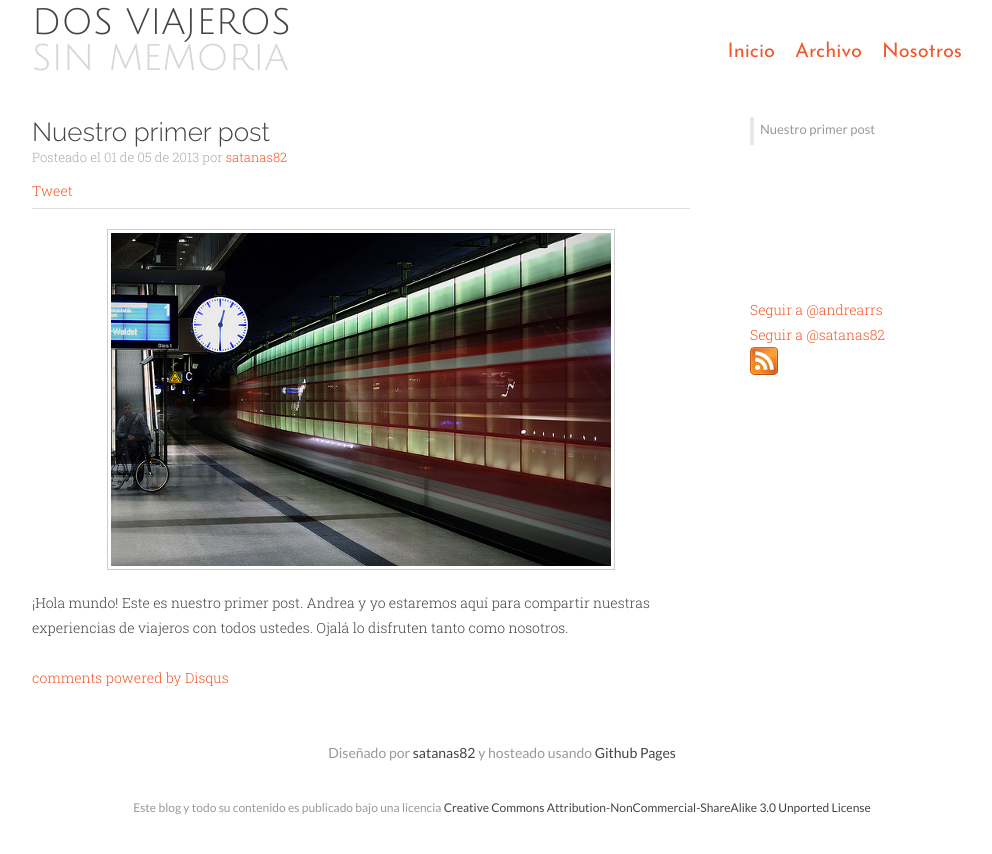
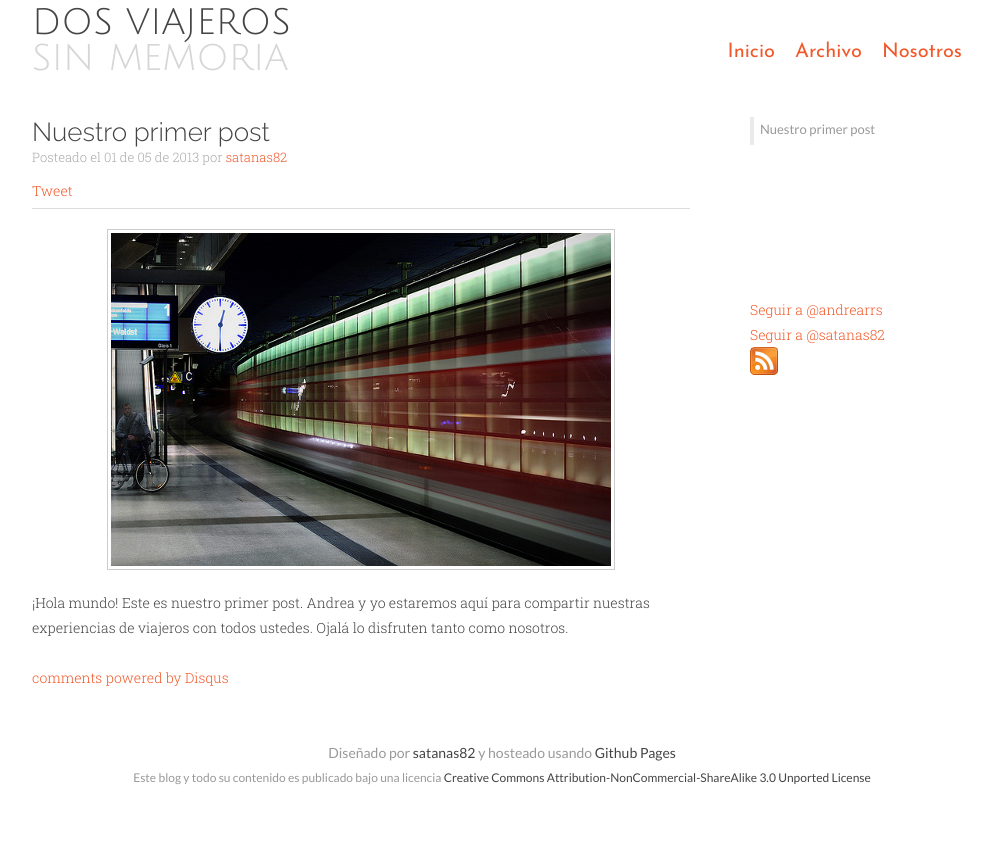
Before and after one commit to satanas/dosviajeros, a Jekyll site: the page built from _posts/2013-05-01-primer-post.md, in a window 1280 px wide. Shown: the top 854 px of the page, without its empty margins (138-1130 px from the left). Built offline with Jekyll 4.4.1, drawn with Linux system fonts in a browser that asks for light colours; Markdown is read by kramdown in place of the engine named in the settings; comment, search, counter and statistics services are not loaded.

Commit message:
Rolled back footer

```diff
--- a/_includes/footer.html
+++ b/_includes/footer.html
@@ -1,3 +1,4 @@
+<footer>
     <div id="credits">
         <p>Diseñado por <a href="http://twitter.com/satanas82">satanas82</a> y
         hosteado usando <a href="http://pages.github.com/">Github Pages</a></p>
@@ -5,3 +6,4 @@
     <div id="license">
         <p>Este blog y todo su contenido es publicado bajo una licencia <a rel="license" href="http://creativecommons.org/licenses/by-nc-sa/3.0/deed.en_US">Creative Commons Attribution-NonCommercial-ShareAlike 3.0 Unported License</a></p>
     </div>
+</footer>
--- a/_layouts/default.html
+++ b/_layouts/default.html
@@ -17,9 +17,7 @@
             </div>
             <div class="clearfix"></div>
 
-            <footer>
-                {% include footer.html %}
-            </footer>
+            {% include footer.html %}
         </div>
     </body>
 </html>
--- a/_layouts/index.html
+++ b/_layouts/index.html
@@ -16,9 +16,7 @@
             </div>
             <div class="clearfix"></div>
 
-            <footer>
-                {% include footer.html %}
-            </footer>
+            {% include footer.html %}
         </div>
     </body>
 </html>
--- a/_layouts/post.html
+++ b/_layouts/post.html
@@ -55,9 +55,7 @@
             </div>
             <div class="clearfix"></div>
 
-            <footer class="with-separation">
-                {% include footer.html %}
-            <footer>
+            {% include footer.html %}
         </div>
     </body>
 </html>
--- a/stylesheets/style.css
+++ b/stylesheets/style.css
@@ -255,10 +255,6 @@
     color: #444;
 }
 
-footer #credits p {
-    margin: 15px 0 30px 0;
-}
-
 footer #license {
     margin-bottom: 20px;
 }
```
Lines whose indentation alone changed are shown as unchanged.
